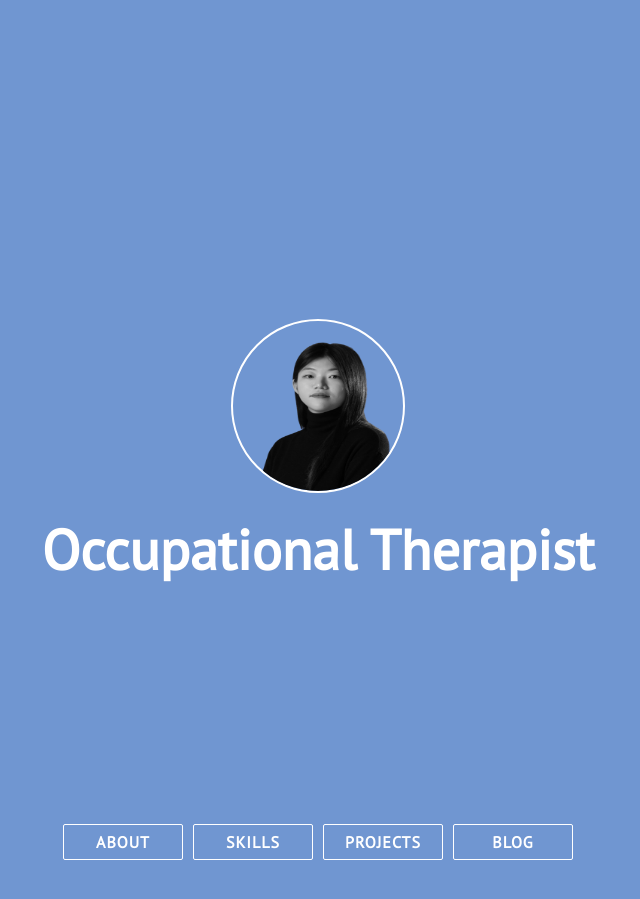
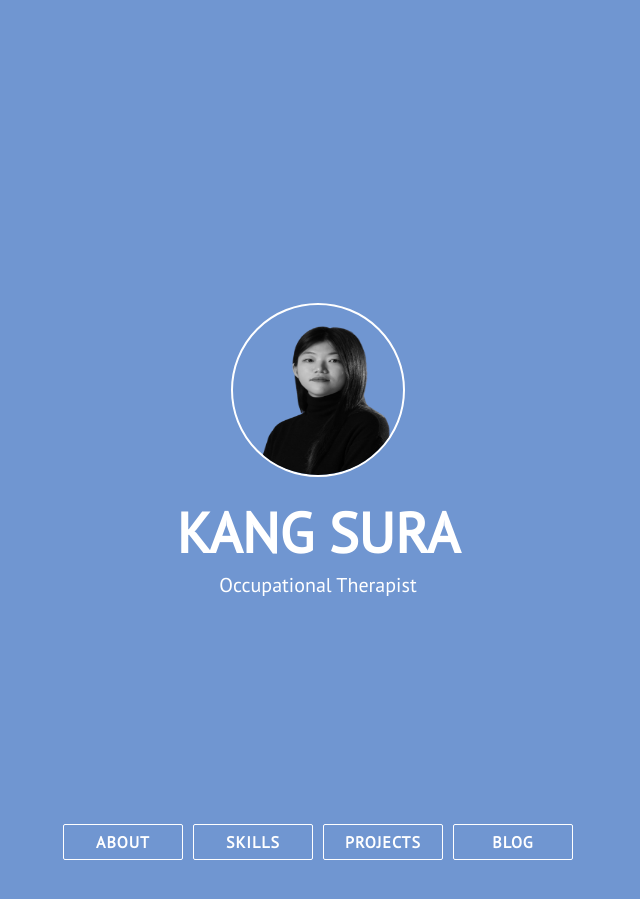
Before and after one commit to KANGSURA/KANGSURA, a Jekyll site: the page built from index.html, in a window 1280 px wide and 900 px high. Shown: the whole window, without its empty margins (322-962 px from the left). Built offline with Jekyll 4.4.1, drawn with Linux system fonts in a browser that asks for light colours; nearby versions of some CDN libraries.

Commit message:
Update nav.html

```diff
--- a/_includes/nav.html
+++ b/_includes/nav.html
@@ -4,7 +4,7 @@
         <div class="profile-pic-div animated">
             <a href="#about" class="profile-pic-link"><img src="{{ site.profile_picture }}" class="profile-pic"/></a>
         </div>
-        <div class="head-name head-title animated" id="head-name" onclick="location.href ='https://www.notion.so/KANG-SURA-1c399b206af44389a7ab92a769512899?pvs=4'" style="cursor:pointer;>{{ site.title }}</div>
+        <div class="head-name head-title animated" id="head-name" onclick="location.href ='https://www.notion.so/KANG-SURA-1c399b206af44389a7ab92a769512899?pvs=4'" style="cursor:pointer;">{{ site.title }}</div>
         <div class="head-punchline animated">{{ site.description }}</div>
         <div class="head-menu-wrap">
             <a class="semi-transparent-button with-border nav-links" href="#about">ABOUT</a>
```
